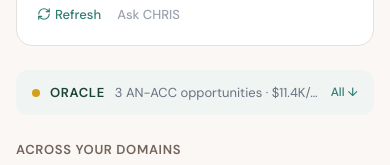
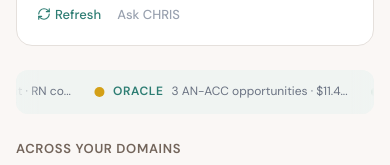
Before and after one commit to campbell-mc/website, a Next.js app in the folder apps/web/: page /dashboard in a window 390 px wide. Shown: the part 472-637 px from the top of the page. Built offline with nearby package versions, Linux system fonts and the light colour scheme.

Commit message:
Animated agent ticker on mobile home — scrolling ribbon with per-agent colours

```diff
--- a/apps/web/components/mobile/MobileHome.tsx
+++ b/apps/web/components/mobile/MobileHome.tsx
@@ -19,7 +19,6 @@
 export default function MobileHome() {
   const router = useRouter();
   const [chrisExpanded, setChrisExpanded] = useState(false);
-  const [agentExpanded, setAgentExpanded] = useState(false);
 
   const sentences = todays_picture.chris_text.split(/(?<=\.)\s+/).filter(Boolean);
   const preview = sentences.slice(0, 3).join(" ");
@@ -66,26 +65,22 @@
         </div>
       </div>
 
-      {/* Agent Pulse — single agent, expandable */}
-      <div className="mx-4">
-        <button onClick={() => setAgentExpanded(!agentExpanded)} className="w-full bg-[#F0F4F2] rounded-xl px-4 py-3 flex items-center gap-2.5 active:opacity-80">
-          <div className={`w-2 h-2 rounded-full shrink-0 ${topAgent.status === "active" ? "bg-[#2D7D73] animate-pulse" : "bg-[#D4A017]"}`} />
-          <span className="text-[13px] font-semibold text-[#1B4332] uppercase tracking-wider shrink-0">{topAgent.name}</span>
-          <span className="text-[13px] text-gray-500 flex-1 truncate">{topAgent.last_action.substring(0, 35)}...</span>
-          <span className="text-[12px] text-[#2D7D73] font-medium shrink-0">{agentExpanded ? "Close ↑" : "All ↓"}</span>
-        </button>
-        {agentExpanded && (
-          <div className="bg-[#F0F4F2] rounded-b-xl px-4 pb-3 -mt-1 pt-2 space-y-2.5">
-            {agent_activity.filter((a) => a.name !== topAgent.name).map((agent) => (
-              <div key={agent.name} className="flex items-center gap-2.5">
-                <div className={`w-2 h-2 rounded-full shrink-0 ${agent.status === "active" ? "bg-[#2D7D73]" : agent.status === "awaiting_action" ? "bg-[#D4A017]" : "bg-gray-400"}`} />
-                <span className="text-[12px] font-semibold text-[#1B4332] uppercase tracking-wider w-20 shrink-0">{agent.name}</span>
-                <span className="text-[12px] text-gray-500 truncate">{agent.last_action.substring(0, 30)}...</span>
+      {/* Agent Pulse — animated scrolling ticker */}
+      <div className="mx-4 rounded-xl overflow-hidden relative" style={{ background: "#F0F4F2" }}>
+        <div className="absolute left-0 top-0 bottom-0 w-6 z-10" style={{ background: "linear-gradient(to right, #F0F4F2, transparent)" }} />
+        <div className="absolute right-0 top-0 bottom-0 w-6 z-10" style={{ background: "linear-gradient(to left, #F0F4F2, transparent)" }} />
+        <div className="flex items-center py-3 animate-agent-scroll">
+          {[...agent_activity, ...agent_activity].map((agent, i) => {
+            const COLORS: Record<string, string> = { Sentinel: "#1B4332", Oracle: "#2D7D73", Steward: "#4A8C6F", Chronicler: "#B8900F", Keeper: "#C4704A", "Town Crier": "#7C5CBF" };
+            return (
+              <div key={`${agent.name}-${i}`} className="flex items-center gap-2 shrink-0 mx-3">
+                <span className={`w-2.5 h-2.5 rounded-full shrink-0 ${agent.status === "active" ? "animate-pulse" : ""}`} style={{ backgroundColor: agent.status === "awaiting_action" ? "#D4A017" : COLORS[agent.name] || "#1B4332" }} />
+                <span className="text-[12px] font-semibold uppercase tracking-wider whitespace-nowrap" style={{ color: COLORS[agent.name] || "#1B4332" }}>{agent.name}</span>
+                <span className="text-[12px] text-gray-500 whitespace-nowrap">{agent.last_action.substring(0, 30)}...</span>
               </div>
-            ))}
-            <button data-has-handler="true" onClick={() => router.push("/dashboard/agents")} className="text-[12px] text-[#2D7D73] font-medium pt-1">View all →</button>
-          </div>
-        )}
+            );
+          })}
+        </div>
       </div>
 
       {/* Domain Strip */}
```
